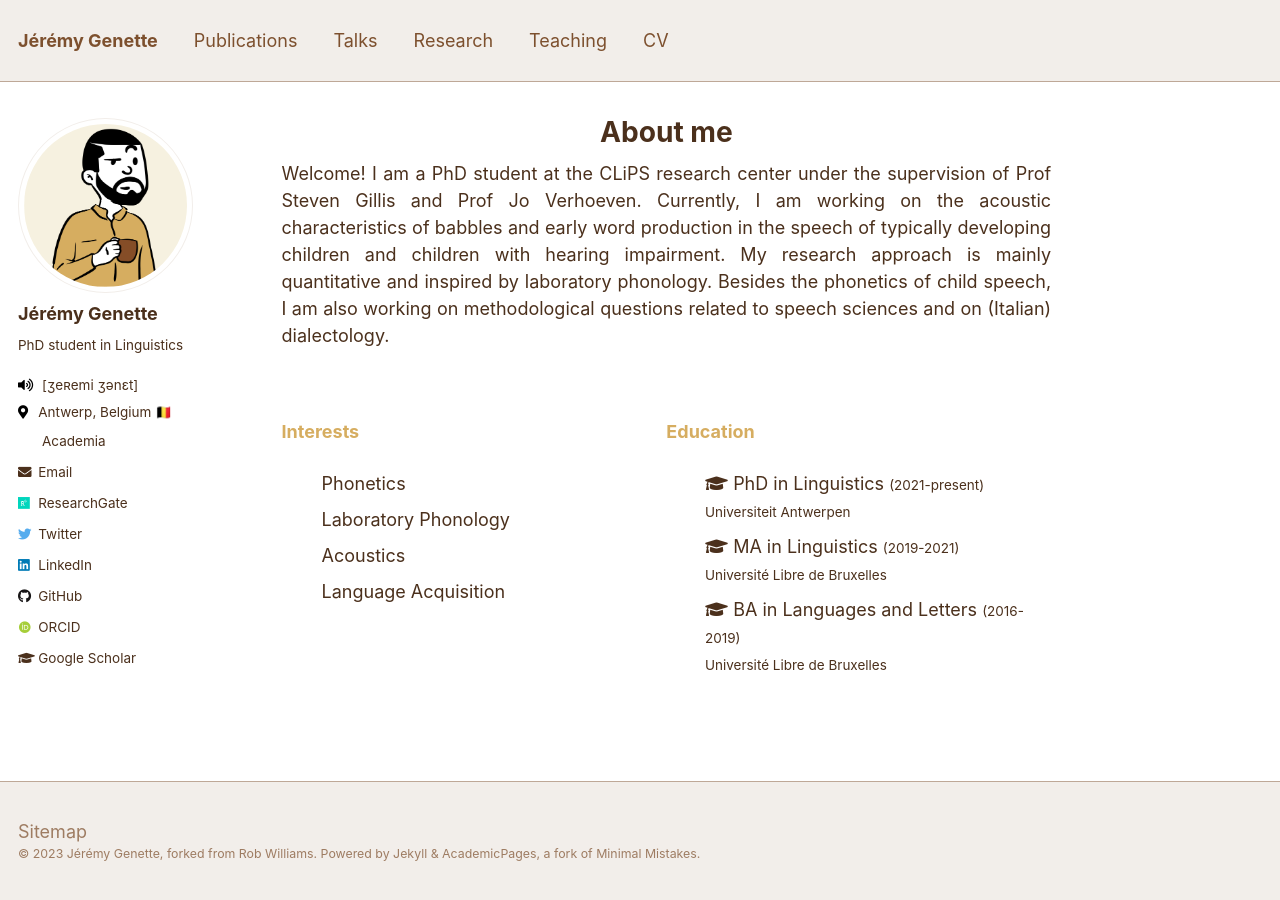
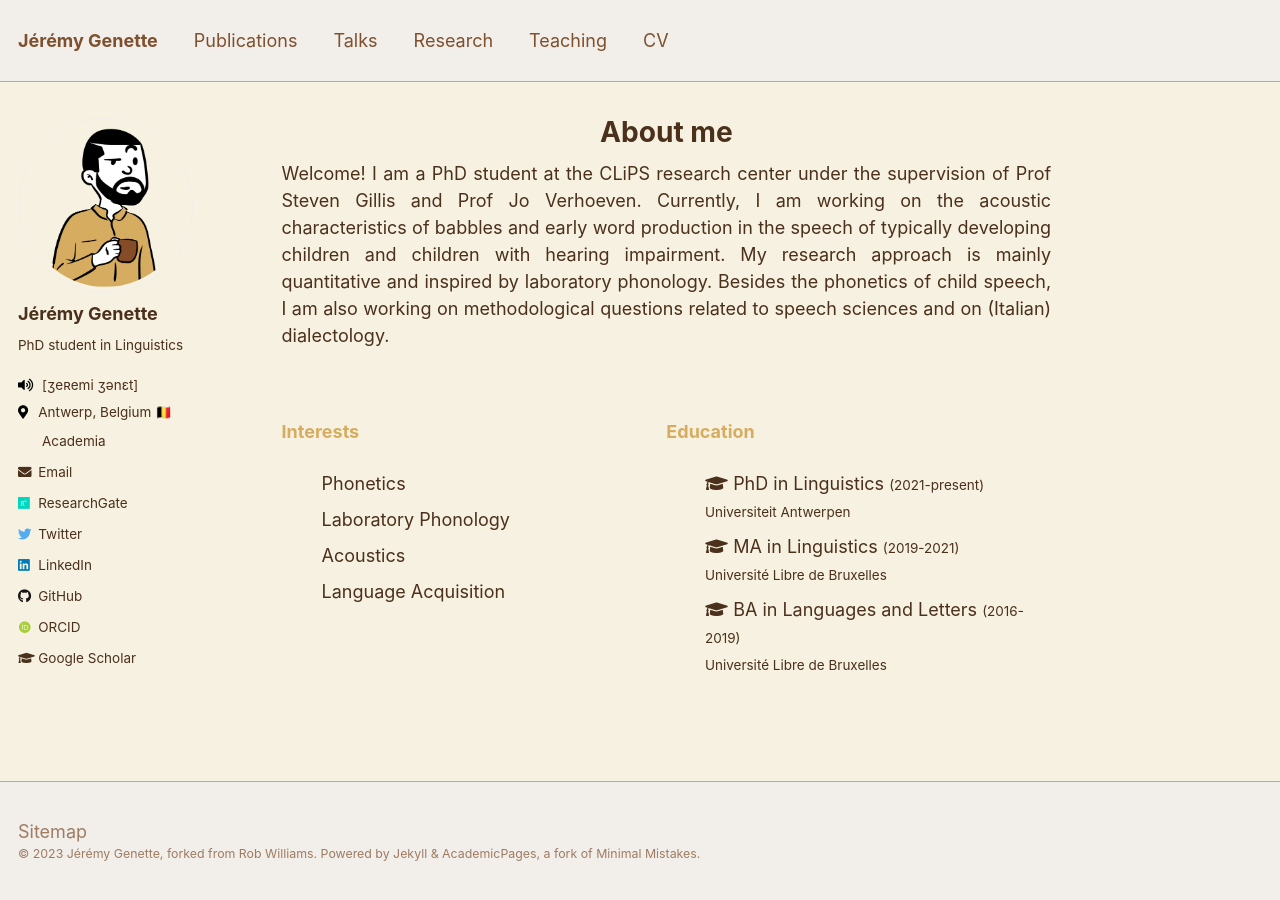
Before and after one commit to jgenette/jgenette.github.io, a Jekyll site: the page built from _pages/about.md, in a window 1280 px wide. Built offline with Jekyll 4.4.1, drawn with Linux system fonts in a browser that asks for light colours; some web fonts are replaced.

Commit message:
Update _variables.scss

```diff
--- a/_sass/_variables.scss
+++ b/_sass/_variables.scss
@@ -56,10 +56,11 @@
 $lighter-gray               : mix(#fff, $gray, 90%);
 
 $body-color                 : #fff;
+
+$background-color           : linear-gradient(90deg, rgba(125, 80, 46, 1) 0%, rgba(246, 241, 224, 0.35) 35%, rgba(246, 241, 224, 0.35) 68%, rgba(246, 241, 224, 1) 100%);
 <!--
 $background-color           : #F6F1E0;
 -->
-$background-color           : linear-gradient(90deg, rgba(125,80,46,1) 0%, rgba(246,241,224,1) 35%, rgba(246,241,224,1) 68%, rgba(246,241,224,1) 100%);
 
 $code-background-color      : #fafafa;
 $code-background-color-dark : $light-gray;
```
